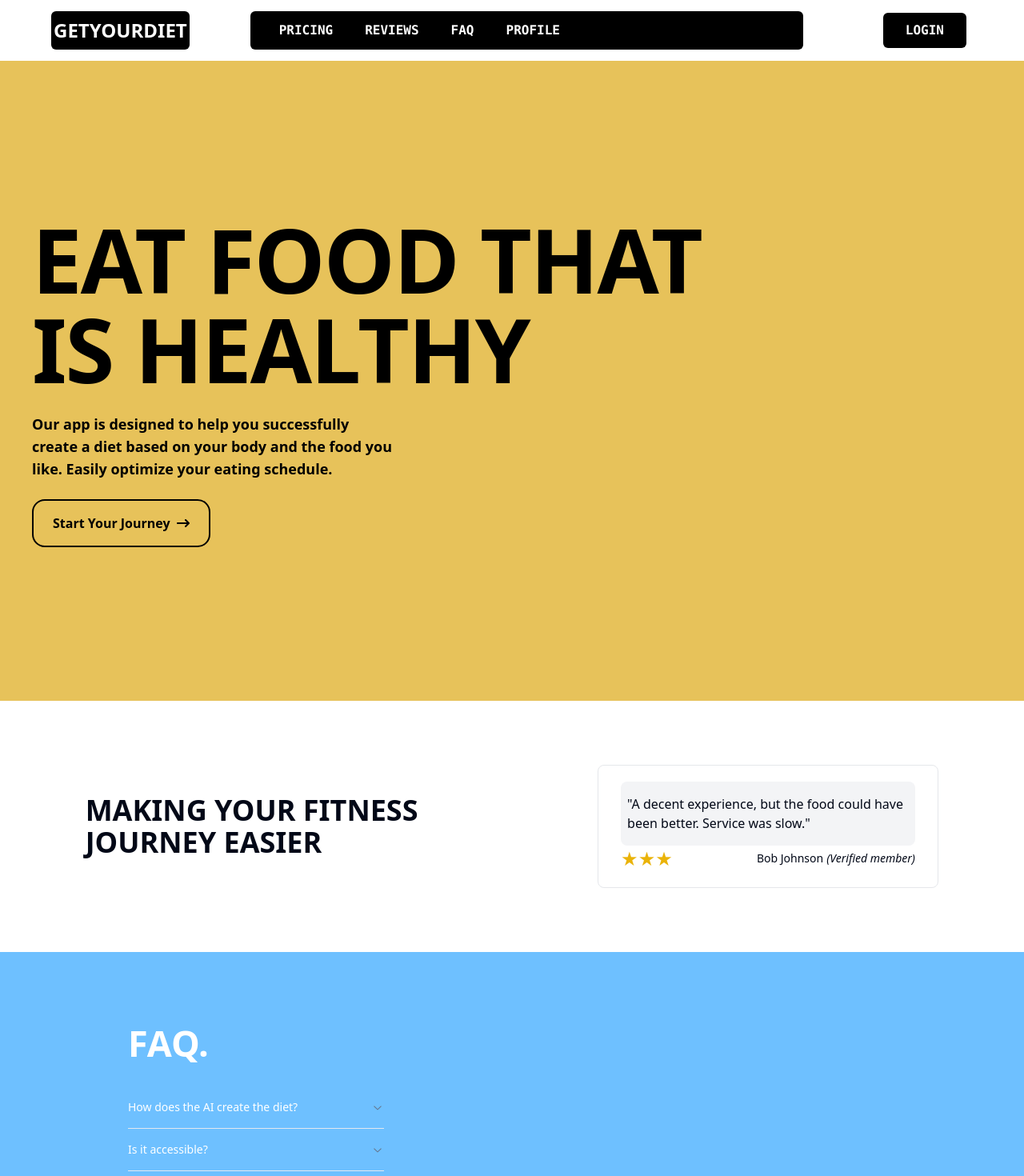
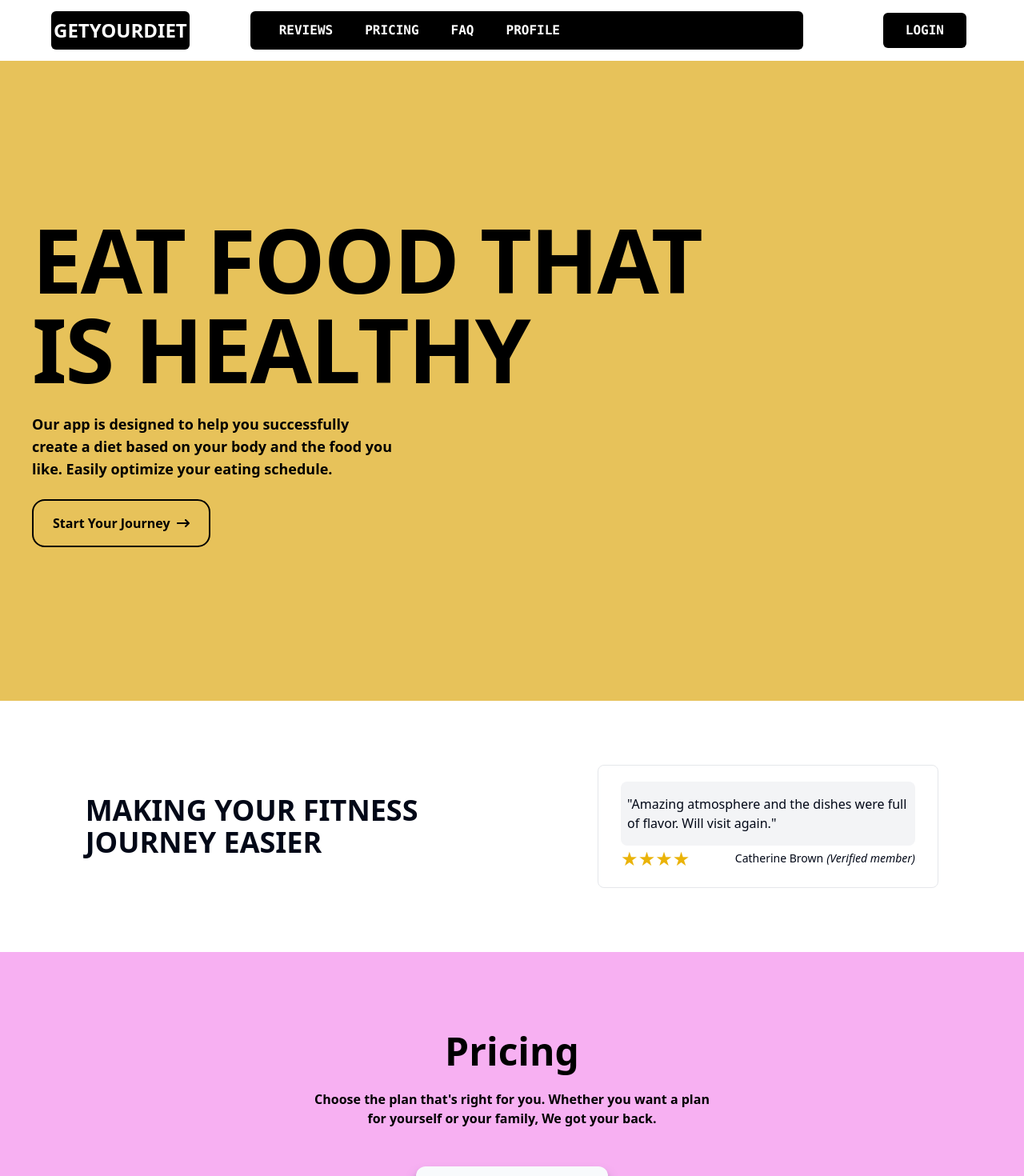
Before and after one commit to ishk9/getYourDiet, a Next.js app in the folder client/: page / in a window 1280 px wide. Shown: the top 1470 px of the page at 80% size. Built offline with nearby package versions, Linux system fonts and the light colour scheme.

Commit message:
added pricing page in the main page

```diff
--- a/client/app/Landing/page.js
+++ b/client/app/Landing/page.js
@@ -5,6 +5,7 @@ import Contact from "../Contact/page";
 import FaqPage from "../Faq/page";
 import Reviews from "../Reviews/page";
 import QuotesPage from "../Quotes/page";
+import PricingPage from "../Pricing/page";
 
 const LandingPage = () => {
     return (
@@ -12,8 +13,8 @@ const LandingPage = () => {
             <Navbar />
             <div className="bg-white">
                 <StarterPage />
-                {/* <QuotesPage /> */}
                 <Reviews />
+                <PricingPage />
                 <FaqPage />
                 <Contact />
             </div>
--- a/client/components/Navbar.js
+++ b/client/components/Navbar.js
@@ -20,15 +20,15 @@ function Navbar() {
 
             <div className="flex w-[60%] items-center justify-start bg-black rounded-md p-2">
                 <div className="flex flex-row w-full  items-center">
-                    <Link
-                        href={"/Pricing"}
-                        className="ml-4" >
-                        <p className="text-white text-base font-bold uppercase hover:bg-white hover:text-black px-3 py-1 rounded-md font-mono">Pricing</p>
-                    </Link>
                     <button
                         onClick={() => scrollToSection('reviews')}
                         className="ml-4">
                         <p className="text-white text-base font-bold  hidden sm:block uppercase hover:bg-white hover:text-black px-3 py-1 rounded-md font-mono">Reviews</p>
+                    </button>
+                    <button
+                        onClick={() => scrollToSection('pricing')}
+                        className="ml-4" >
+                        <p className="text-white text-base font-bold uppercase hover:bg-white hover:text-black px-3 py-1 rounded-md font-mono">Pricing</p>
                     </button>
                     <button
                         onClick={() => scrollToSection('faq')}
```
